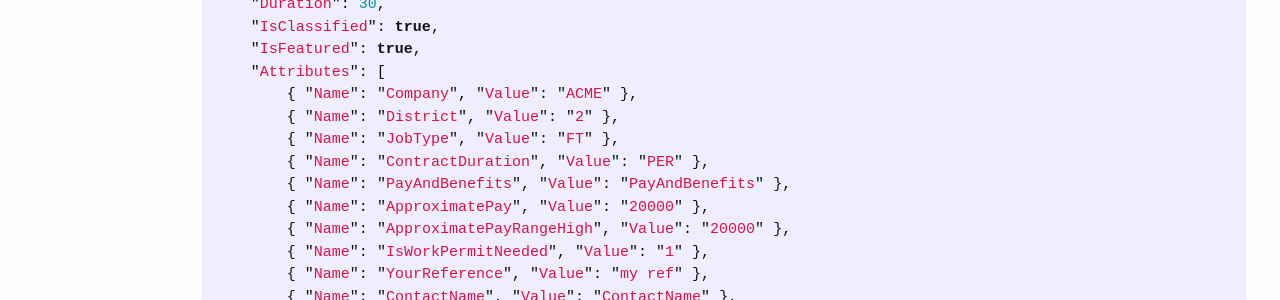
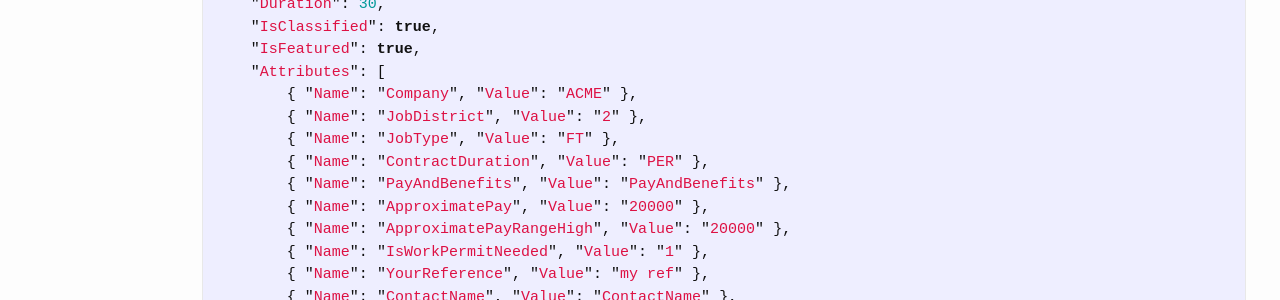
Before and after one commit to wizact/tmj-cli, a Jekyll site: the page built from _tmj_api_documentation/listing.md, in a window 1280 px wide and 900 px high, scrolled down 667 px. Shown: the part 151-451 px from the top of the window. Built offline with Jekyll 4.4.1, drawn with Linux system fonts in a browser that asks for light colours; some of the changed text lies outside the part shown.

Commit message:
Change the District to JobDistrict attribute

```diff
--- a/_tmj_api_documentation/listing.md
+++ b/_tmj_api_documentation/listing.md
@@ -37,7 +37,7 @@ curl --request POST \
     "IsFeatured": true,
     "Attributes": [
         { "Name": "Company", "Value": "ACME" },
-        { "Name": "District", "Value": "2" },
+        { "Name": "JobDistrict", "Value": "2" },
         { "Name": "JobType", "Value": "FT" },
         { "Name": "ContractDuration", "Value": "PER" },
         { "Name": "PayAndBenefits", "Value": "PayAndBenefits" },
@@ -219,7 +219,7 @@ curl --request PUT \
     "IsFeatured": true,
     "Attributes": [
         { "Name": "Company", "Value": "ACME" },
-        { "Name": "District", "Value": "2" },
+        { "Name": "JobDistrict", "Value": "2" },
         { "Name": "JobType", "Value": "FT" },
         { "Name": "ContractDuration", "Value": "PER" },
         { "Name": "PayAndBenefits", "Value": "PayAndBenefits" },
@@ -622,7 +622,7 @@ curl --request POST \
     "IsFeatured": true,
     "Attributes": [
         { "Name": "Company", "Value": "ACME" },
-        { "Name": "District", "Value": "2" },
+        { "Name": "JobDistrict", "Value": "2" },
         { "Name": "JobType", "Value": "FT" },
         { "Name": "ContractDuration", "Value": "PER" },
         { "Name": "PayAndBenefits", "Value": "PayAndBenefits" },
```
